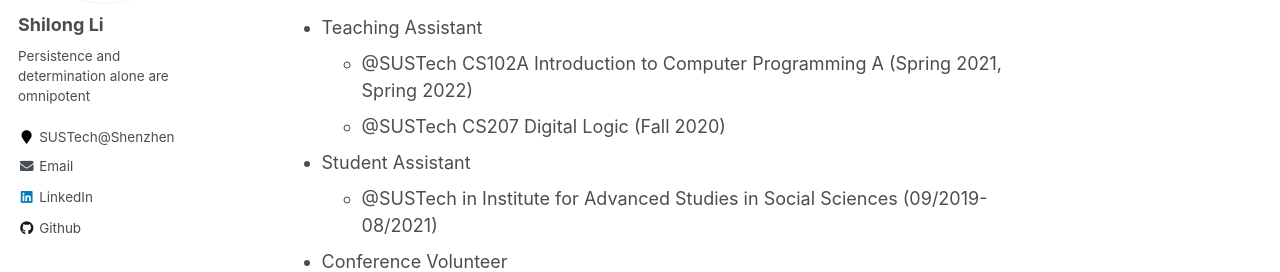
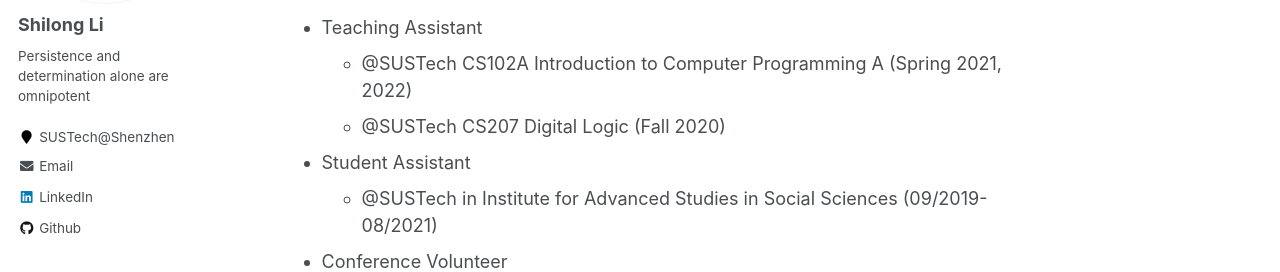
Before and after one commit to lethal233/lethal233.github.io, a Jekyll site: the page built from _pages/about.md, in a window 1280 px wide and 900 px high, scrolled down 841 px. Shown: the part 207-479 px from the top of the window. Built offline with Jekyll 4.4.1, drawn with Linux system fonts in a browser that asks for light colours.

Commit message:
[update]

```diff
--- a/_pages/about.md
+++ b/_pages/about.md
@@ -38,7 +38,7 @@ I am a senior undergraduate student at the [CSE](http://cse.sustech.edu.cn) depa
 # Services
 
 - Teaching Assistant
-  - @SUSTech CS102A Introduction to Computer Programming A (Spring 2021, Spring 2022)
+  - @SUSTech CS102A Introduction to Computer Programming A (Spring 2021, 2022)
   - @SUSTech CS207 Digital Logic (Fall 2020)
 - Student Assistant
   - @SUSTech in Institute for Advanced Studies in Social Sciences (09/2019-08/2021)
```
